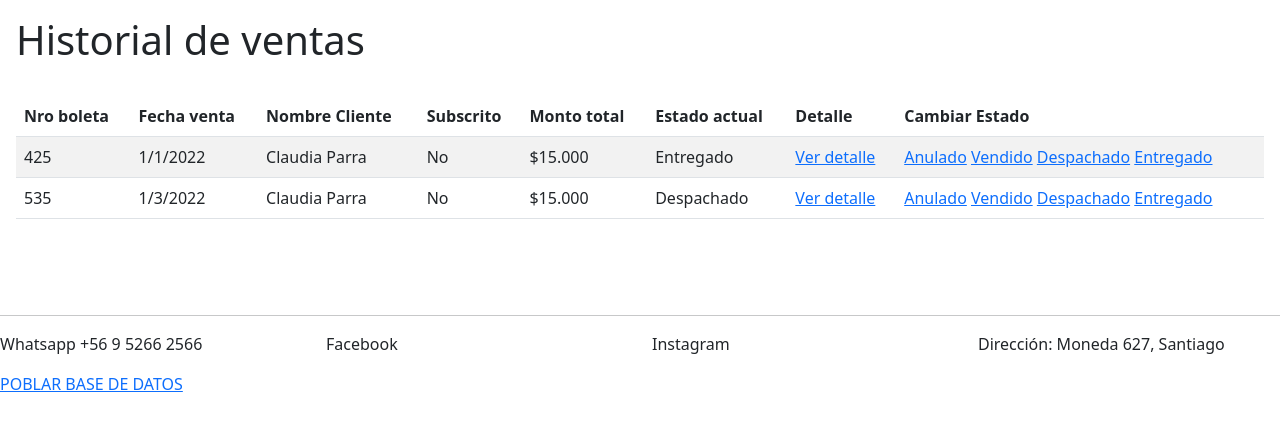
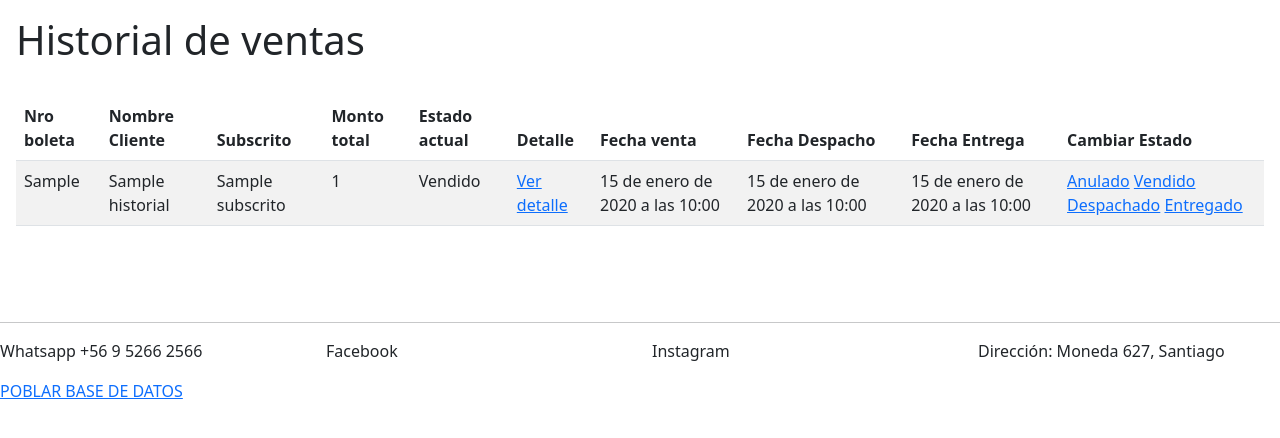
Before and after one commit to programat3/GrupoBkn2, a Django app: template TiendaPetShop/core/templates/core/historial_ventas.html in a window 1280 px wide. Shown: the part 114-552 px from the top of the page. Run offline with Django 4.2, Linux system fonts and the light colour scheme; the template is opened without the code that fills it: most values are stand-ins (such as "Sample title", 1, 10 or a date in 2020); some libraries are stand-ins or nearby versions.

Commit message:
historial_ventas

```diff
--- a/TiendaPetShop/core/templates/core/historial_ventas.html
+++ b/TiendaPetShop/core/templates/core/historial_ventas.html
@@ -4,52 +4,46 @@
 {% block content %}
     <h1>Historial de ventas</h1>
     <br>
+    {% if historial %}
     <table class="table table-striped">
         <thead>
             <tr>
                 <th scope="col">Nro boleta</th>
-                <th scope="col">Fecha venta</th>
                 <th scope="col">Nombre Cliente</th>
                 <th scope="col">Subscrito</th>
                 <th scope="col">Monto total</th>
                 <th scope="col">Estado actual</th>
                 <th scope="col">Detalle</th>
+                <th scope="col">Fecha venta</th>
+                <th scope="col">Fecha Despacho</th>
+                <th scope="col">Fecha Entrega</th>
                 <th scope="col">Cambiar Estado</th>
             </tr>
         </thead>
         <tbody>
+            {%for h in historial%}
             <tr>
-                <td>425</td>
-                <td>1/1/2022</td>
-                <td>Claudia Parra</td>
-                <td>No</td>
-                <td>$15.000</td>
-                <td>Entregado</td>
-                <td><a href="{% url 'boletas' %}">Ver detalle</a></td>
+                <td> {{h.nro_boleta}} </td>
+                <td>{{h.nom_cliente}}</td>
+                <td>{{h.subscrito}}</td>
+                <td>{{h.total_a_pagar}}</td>
+                <td>{{h.estado}}</td>
+                <td><a href="{% url 'boletas'%}">Ver detalle</a></td>
+                <td>{{h.fecha_venta}}</td>
+                <td>{{h.fecha_despacho}}</td>
+                <td>{{h.fecha_entrega}}</td>
                 <td>
                     <a href="#">Anulado</a>
                     <a href="#">Vendido</a>
                     <a href="#">Despachado</a>
                     <a href="#">Entregado</a>
                 </td>
+
             </tr>
-            <tr>
-                <td>535</td>
-                <td>1/3/2022</td>
-                <td>Claudia Parra</td>
-                <td>No</td>
-                <td>$15.000</td>
-                <td>Despachado</td>
-                <td><a href="{% url 'boletas' %}">Ver detalle</a></td>
-                <td>
-                    <a href="#">Anulado</a>
-                    <a href="#">Vendido</a>
-                    <a href="#">Despachado</a>
-                    <a href="#">Entregado</a>
-                </td>
-            </tr>
+            {%endfor%}
         </tbody>
     </table>
+    {%endif%}
 <br>
 
 {% endblock content %}
```
